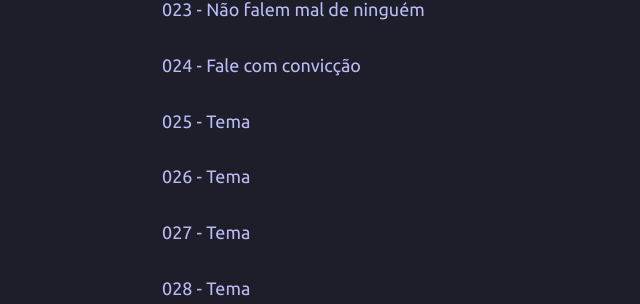
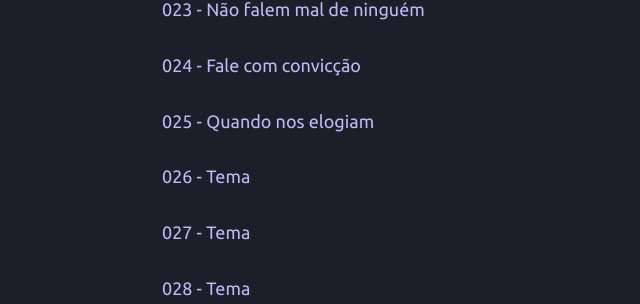
Before and after one commit to joaquim-capitao/jw, a Jekyll site: the page built from saidas/index.md, in a window 1280 px wide and 900 px high, scrolled down 1214 px. Shown: the part 149-453 px from the top of the window, without its empty margins (147-787 px from the left). Built offline with Jekyll 4.4.1, drawn with Linux system fonts in a browser that asks for light colours; our own code applies the rules of GitHub Pages for plain Markdown files.

Commit message:
Update link text for entry 025 in index.md

```diff
--- a/saidas/index.md
+++ b/saidas/index.md
@@ -48,7 +48,7 @@
 
 [024 - Fale com convicção](https://joaquim-capitao.github.io/jw/saidas/024-saida)
 
-[025 - Tema](https://joaquim-capitao.github.io/jw/saidas/025-saida)
+[025 - Quando nos elogiam](https://joaquim-capitao.github.io/jw/saidas/025-saida)
 
 [026 - Tema](https://joaquim-capitao.github.io/jw/saidas/026-saida)
 
```
